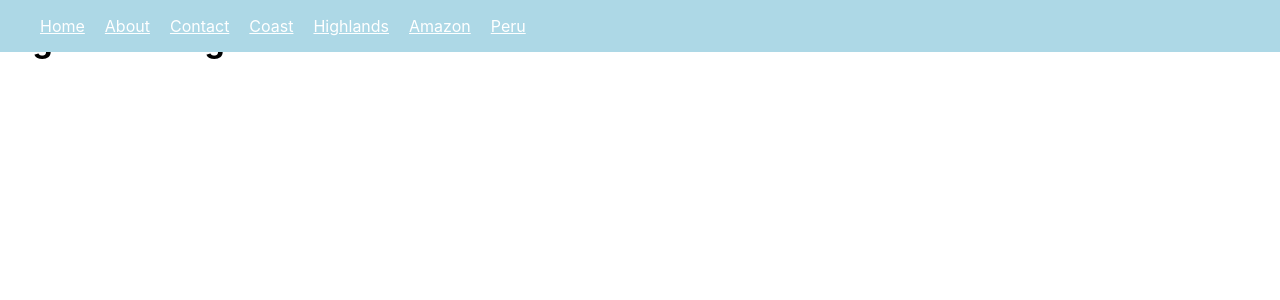
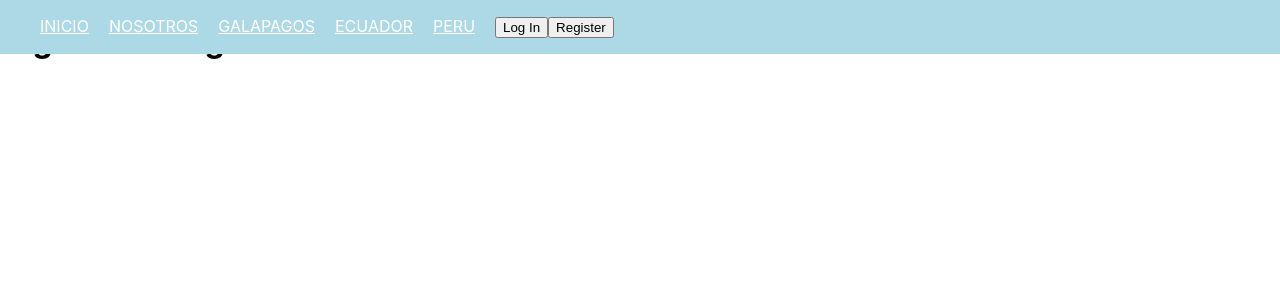
Before and after one commit to 123-code/Travel-Web-App, a React (Create React App) app in the folder travel/: page /coast in a window 1280 px wide. Shown: the top 300 px of the page. Built offline with nearby package versions, Linux system fonts and the light colour scheme.

Commit message:
About Page

```diff
--- a/travel/src/App.css
+++ b/travel/src/App.css
@@ -35,6 +35,17 @@
   padding-top: 60px;
 }
 
+.text{
+  background-color: white;
+  min-height: 100vh;
+  display: flex;
+  flex-direction: column;
+  align-items: top;
+  justify-content: top;
+  font-size: 15;
+  color: black;
+  padding-top: 60px;
+}
 .App-link {
   color: #61dafb;
 }
--- a/travel/src/Components/Navbar.jsx
+++ b/travel/src/Components/Navbar.jsx
@@ -23,28 +23,38 @@ const Navbar = () => {
     }}>
       <ul style={{ display: 'flex', listStyle: 'none' }}>
         <li style={{ marginRight: '20px' }}>
-          <Link to="/" style={{ color: 'white' }}>Home</Link>
+          <Link to="/" style={{ color: 'white' }}>INICIO</Link>
         </li>
         <li style={{ marginRight: '20px' }}>
-          <Link to="/about" style={{ color: 'white' }}>About</Link>
+          <Link to="/about" style={{ color: 'white' }}>NOSOTROS</Link>
+        </li>
+
+        <li style={{ marginRight: '20px' }}>
+          <Link to="/galapagos " style={{ color: 'white' }}>GALAPAGOS</Link>
         </li>
         <li style={{ marginRight: '20px' }}>
-          <Link to="/contact" style={{ color: 'white' }}>Contact</Link>
+          <Link to="/amazon" style={{ color: 'white' }}>ECUADOR</Link>
         </li>
         <li style={{ marginRight: '20px' }}>
-          <Link to="/coast" style={{ color: 'white' }}>Coast</Link>
+          <Link to="/peru" style={{ color: 'white' }}>PERU</Link>
         </li>
-        <li style={{ marginRight: '20px' }}>
-          <Link to="/highlands" style={{ color: 'white' }}>Highlands</Link>
+        <li>
+        <button> Log In </button>
         </li>
-        <li style={{ marginRight: '20px' }}>
-          <Link to="/amazon" style={{ color: 'white' }}>Amazon</Link>
-        </li>
-        <li style={{ marginRight: '20px' }}>
-          <Link to="/peru" style={{ color: 'white' }}>Peru</Link>
+
+        <li>
+        <button> Register </button>
         </li>
       </ul>
     </nav>
   );
 };
 export default Navbar;
+/*
+ <li style={{ marginRight: '20px' }}>
+          <Link to="/contact" style={{ color: 'white' }}>Contact</Link>
+        </li>
+        <li style={{ marginRight: '20px' }}>
+          <Link to="/coast" style={{ color: 'white' }}>Coast</Link>
+        </li>
+*/
--- /dev/null
+++ b/travel/src/Data/About.json
@@ -0,0 +1,6 @@
+
+   {
+    "p1":"Mabvaca Expeditions es una compañía dedicada a crear experiencias en cada destino desde el año 2017. Con mas de 6 años de experiencias, hemos creado recuerdos inolvidables para diferentes familias.",
+    "p2":"Nuestra visión como empresa es dar una experiencia inolvidable a cada uno de nuestros pasajeros. La amabilidad de nuestra gente y la magia de cada destino. Crearan recuerdos inolvidables que marcaran sus vidas para su siempre.",
+    "p3":"Actualmente Mabvaca Expeditions cuenta con Adamas House Hotel Boutique, ubicado en el Centro Hístico de Quito. De igual manera cuenta con convenios con diferentes hoteles y cruceros a lo largo del Ecuador. Cada establecimiento y personal está preparado al más alto nivel para darle una experiencia inolvidable."
+   }
--- a/travel/src/Pages/About.jsx
+++ b/travel/src/Pages/About.jsx
@@ -1,11 +1,30 @@
 import React from "react";
+import data from '../Data/About.json'
+import '../App.css'
+import photo from '../afb509d1-0135-4731-8edc-3a098824f8b2 1.png'
 
 const AboutPage = () => {
     return (
-        <>
-        <h1>About Page</h1>
-        </>
+
+<>
+<div style={{ width: "50%", float: "left" }}>
+<body className="text">
+<br></br>
+<h1>Nosotros</h1>
+<img src='https://i.ibb.co/DrSJWVr/thumbnail-de7286cd-129b-47f0-8e03-5c89cf93e493-1-1.png'/>
+<h2>{data.p1}</h2>
+<br></br>
+<h2>{data.p2}</h2>
+<br></br>
+<h2>{data.p3}</h2>
+</body>
+</div>
+</>
     );
 
 }
 export default AboutPage;
+
+/*
+<a href="https://ibb.co/sWMfRmW"><img src="https://i.ibb.co/DrSJWVr/thumbnail-de7286cd-129b-47f0-8e03-5c89cf93e493-1-1.png" alt="thumbnail-de7286cd-129b-47f0-8e03-5c89cf93e493-1-1" border="0"></a>
+*/
```
Also changed, not shown: travel/src/Pages/Main.jsx (+6 -2 lines), travel/src/afb509d1-0135-4731-8edc-3a098824f8b2 1.png (added).
